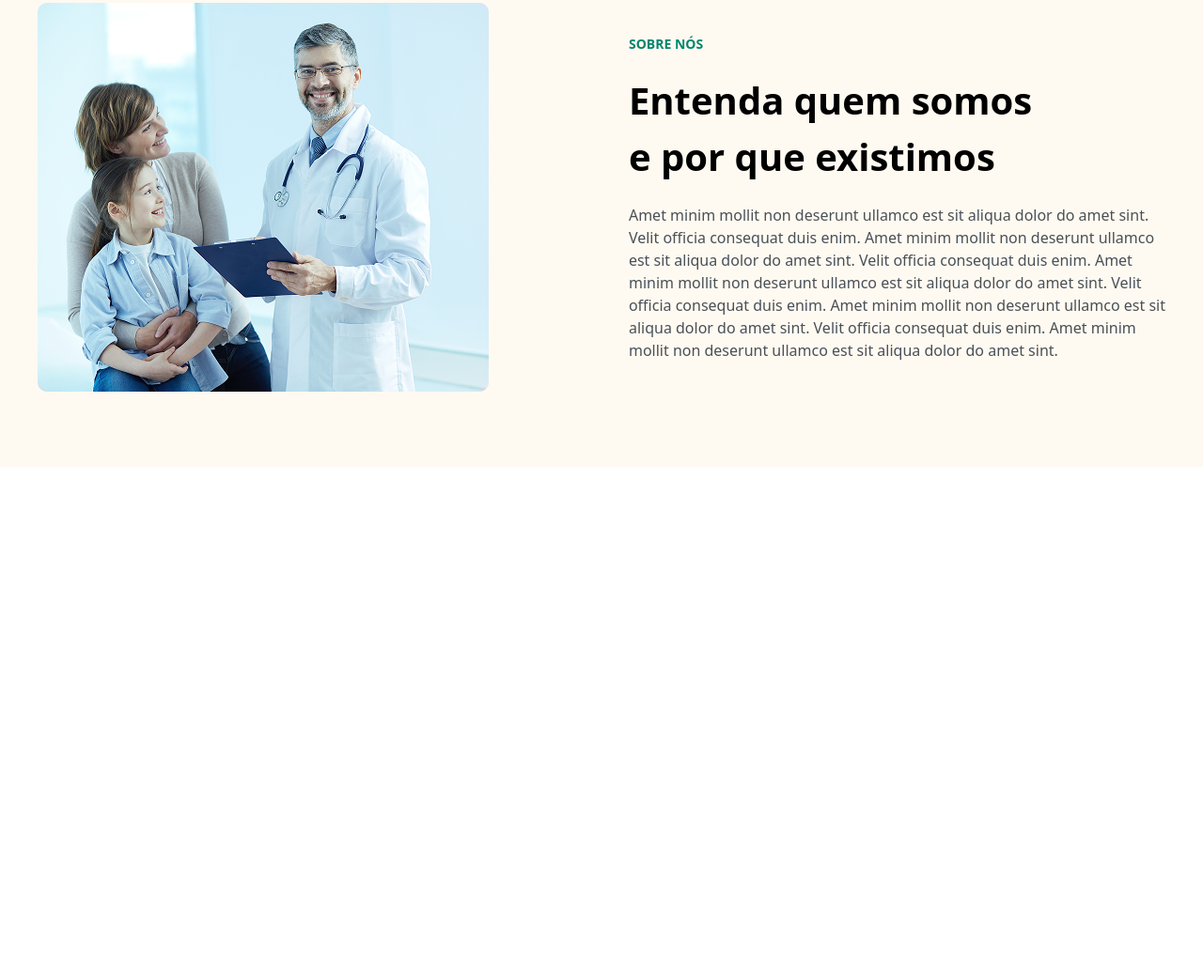
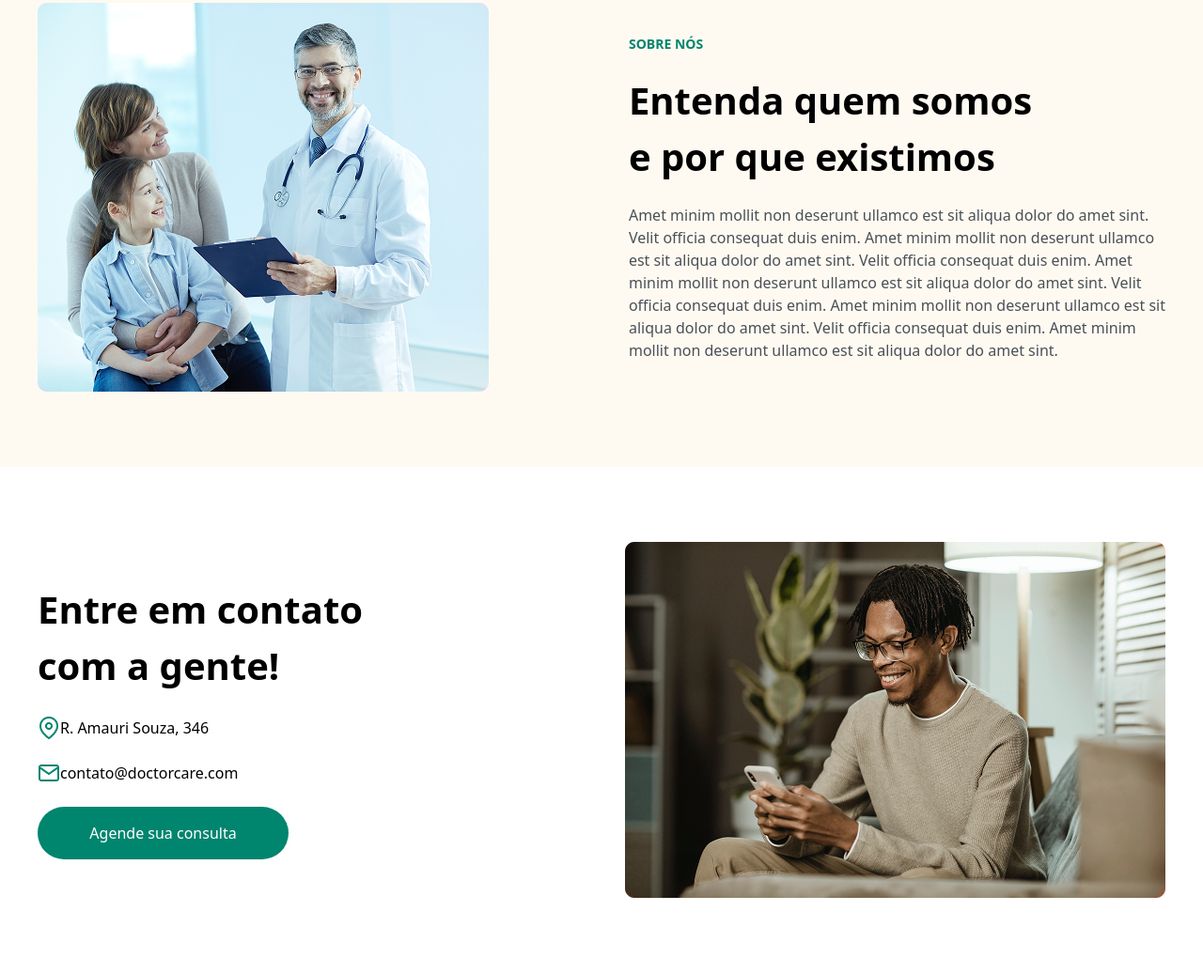
Before and after one commit to amonsho/hwBranch2, a website: page src/index.html in a window 1280 px wide. Shown: the part 1590-2626 px from the top of the page at 94% size. Before the commit the page ends 2087 px from the top, so only its background shows below. Drawn offline with Linux system fonts and the light colour scheme.

Commit message:
add 6 work to html and media

```diff
--- a/src/index.html
+++ b/src/index.html
@@ -98,6 +98,25 @@
                 </aside>
             </section>
          </div>
+         <section class="max-w-[1200px] m-auto flex justify-between items-center pt-20 pb-20 mob:flex-col mob:w-[90%] mob:gap-10">
+            <aside class="flex flex-col gap-6">
+                <h2 class="text-[40px] font-[700]">Entre em contato <br> com a gente!</h2>
+
+                <div class="flex items-center">
+                    <img src="images/map-pin 1.png" alt="">
+                    <p>R. Amauri Souza, 346</p>
+                </div>
+                <div class="flex items-center">
+                    <img src="images/mail 1.png" alt="">
+                    <p>contato@doctorcare.com</p>
+                </div>
+
+                <button class="w-[267px] h-[56px] bg-[#00856F] rounded-[40px] text-white">Agende sua consulta</button>
+            </aside>
+            <aside>
+                <img src="images/pic (1).png" alt="">
+            </aside>
+         </section>
     </main>
 </body>
 </html>
```
Also changed, not shown: src/images/mail 1.png (added), src/images/map-pin 1.png (added), src/images/pic (1).png (added), src/output.css.
